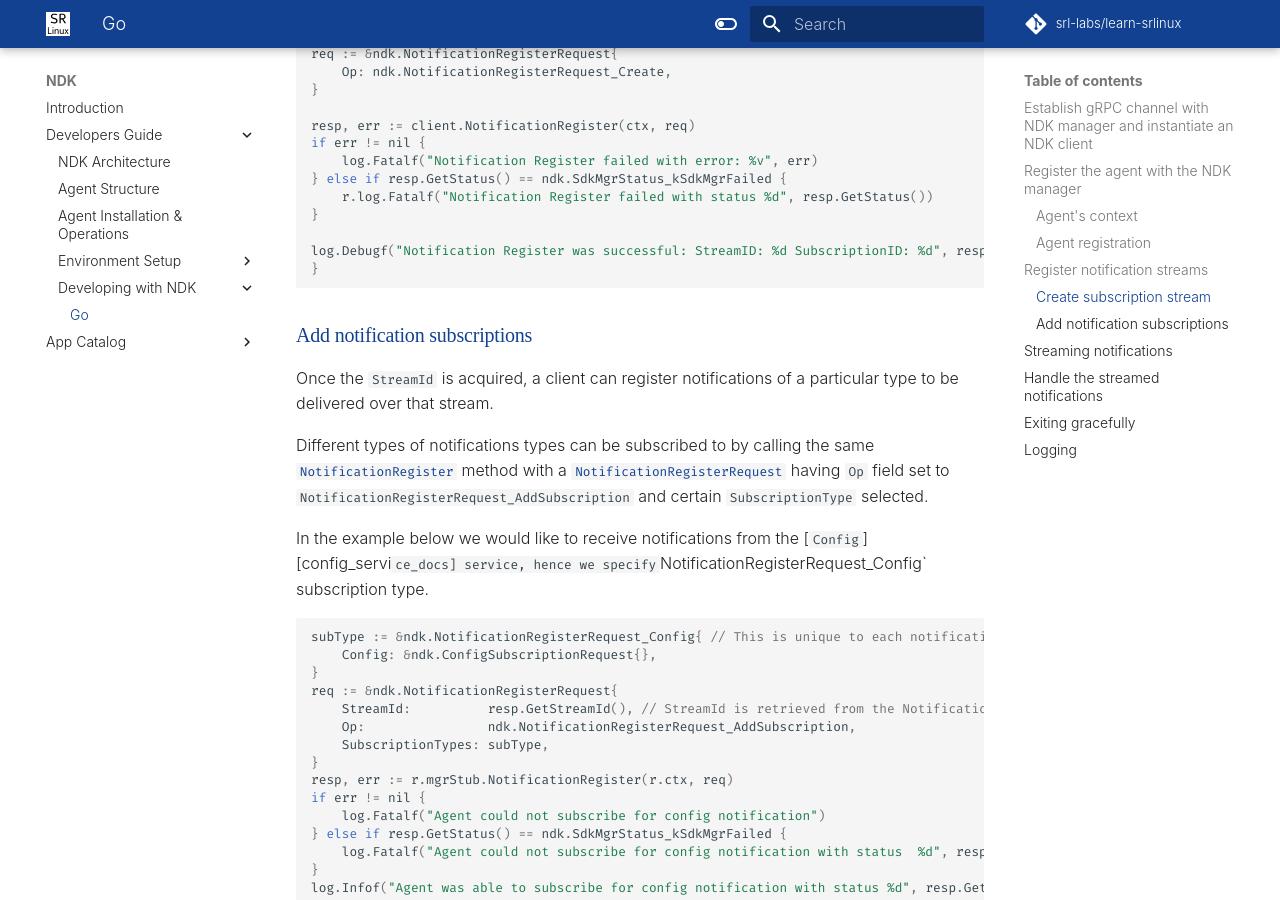
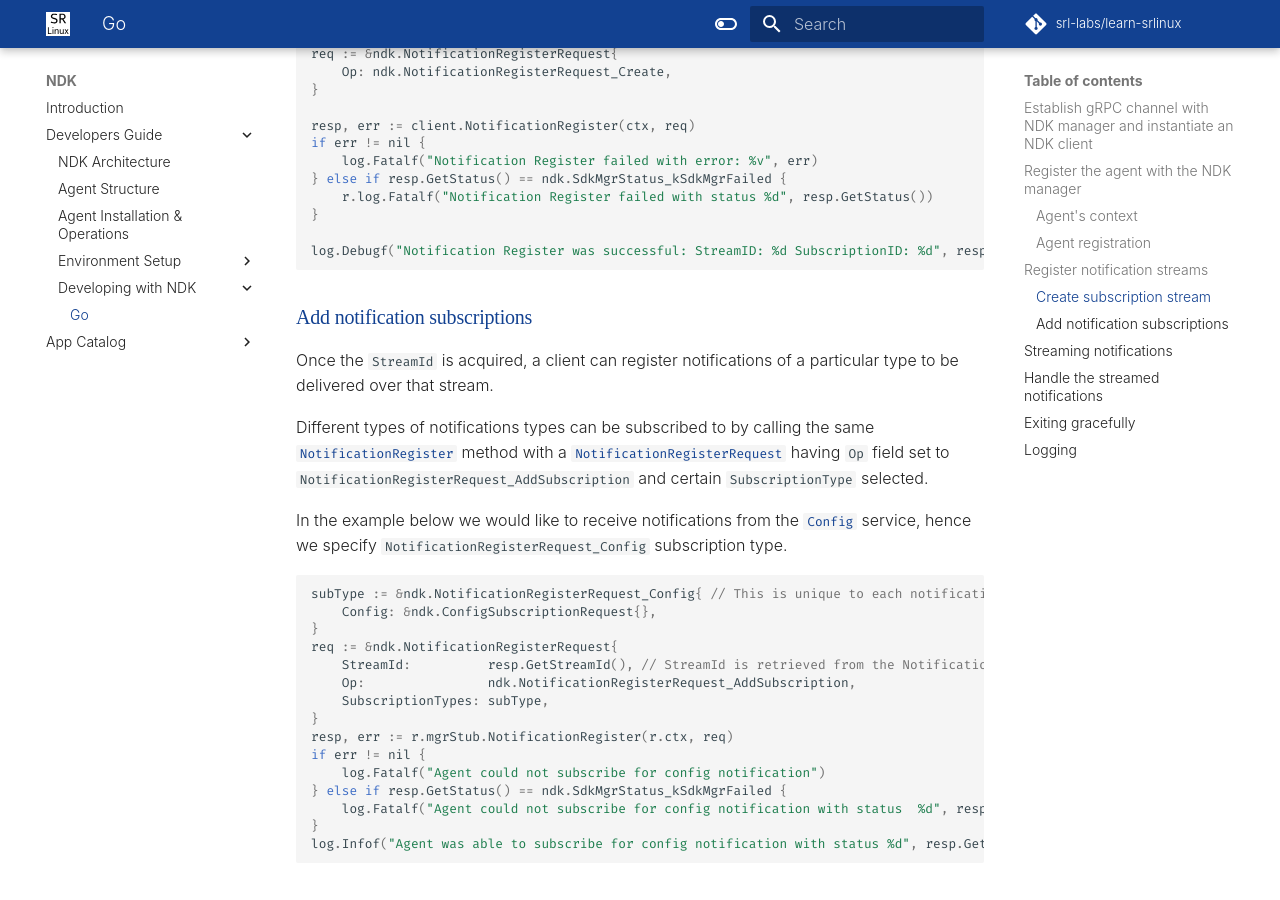
Before and after one commit to srl-labs/learn-srlinux, an MkDocs documentation site: the page built from docs/ndk/guide/dev/go.md, in a window 1280 px wide and 900 px high, scrolled down 2807 px. Built offline with MkDocs 1.6.1 and Material for MkDocs 9.7.7, drawn with Linux system fonts in a browser that asks for light colours; some web fonts are replaced; comment, search, counter and statistics services are not loaded; part of the change alters nothing that is shown.

````diff
--- a/docs/ndk/guide/dev/go.md
+++ b/docs/ndk/guide/dev/go.md
@@ -112,7 +112,6 @@ if err != nil {
 }
 
 log.Debugf("Notification Register was successful: StreamID: %d SubscriptionID: %d", resp.GetStreamId(), resp.GetSubId())
-}
 ```
 
 [NotificationRegisterRequest_godoc]: https://pkg.go.dev/github.com/nokia/srlinux-ndk-go@v0.1.0/ndk#NotificationRegisterRequest
@@ -124,7 +123,7 @@ Once the `StreamId` is acquired, a client can register notifications of a partic
 
 Different types of notifications types can be subscribed to by calling the same [`NotificationRegister`][NewSdkMgrServiceClient_godoc] method with a [`NotificationRegisterRequest`][NotificationRegisterRequest_godoc] having `Op` field set to `NotificationRegisterRequest_AddSubscription` and certain `SubscriptionType` selected.
 
-In the example below we would like to receive notifications from the [`Config`][config_servi`ce_docs] service, hence we specify `NotificationRegisterRequest_Config` subscription type.
+In the example below we would like to receive notifications from the [`Config`][config_service_docs] service, hence we specify `NotificationRegisterRequest_Config` subscription type.
 
 ```go
 subType := &ndk.NotificationRegisterRequest_Config{ // This is unique to each notification type (Config, Intf, etc.).
````
